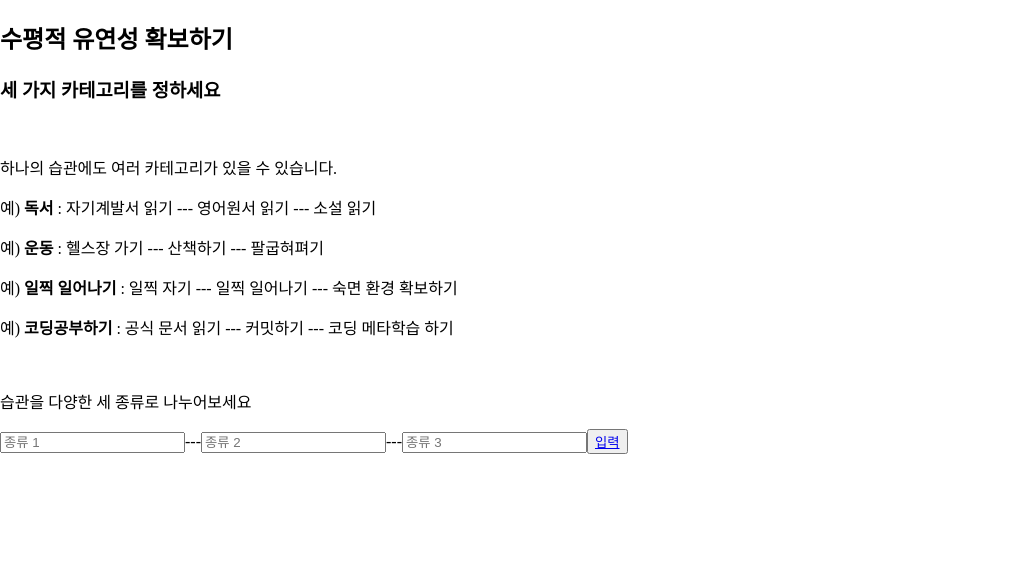
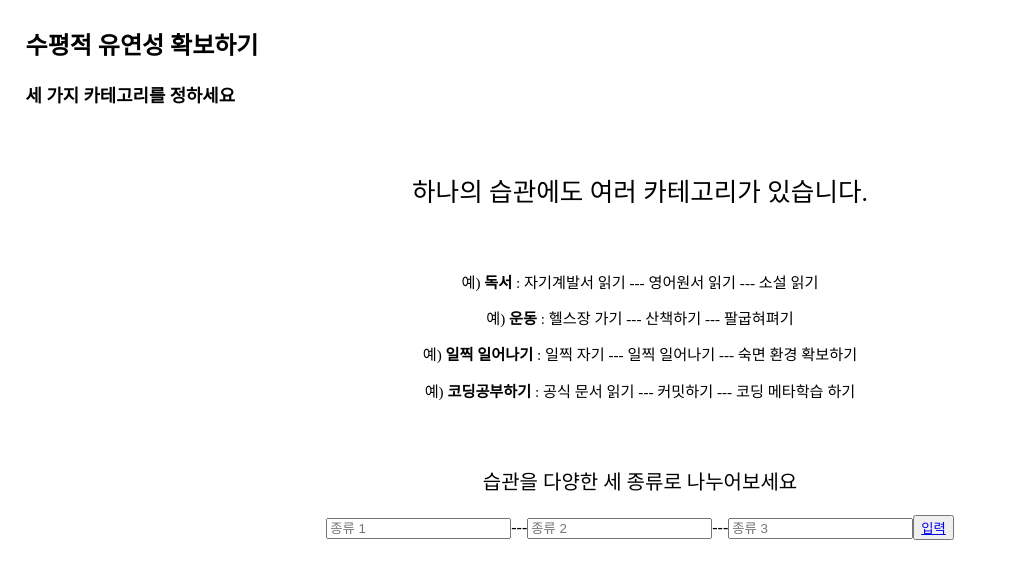
Before and after one commit to CodeSoom/project-react-2-onys-programmer, a React app: page /horizontal-flexibility in a window 1280 px wide. Shown: the top 578 px of the page, without its empty margins (0-1017 px from the left). Built offline with nearby package versions, Linux system fonts and the light colour scheme.

Commit message:
Apply css in CategoryForm
Make components to be right location
plus set margin

```diff
--- a/src/CategoryForm.jsx
+++ b/src/CategoryForm.jsx
@@ -1,8 +1,37 @@
 import React from 'react';
+
+import styled from '@emotion/styled';
 
 import GlobalExample from './GlobalExample';
 
 import { Link } from 'react-router-dom';
+
+const Header = styled.header({
+  margin: '2% 2% 0 2%',
+  width: '96%',
+  textAlign: 'left',
+});
+
+const Intro = styled.body({
+  margin: '0 auto',
+  width: '96%',
+  fontSize: '0.95em',
+  textAlign: 'left',
+});
+
+const Container = styled.body({
+  margin: '5% auto',
+  width: '96%',
+  fontSize: '1.6em',
+  textAlign: 'center',
+});
+
+const Inputs = styled.body({
+  margin: '0 auto',
+  height: '500',
+  width: '300',
+  textAlign: 'center',
+});
 
 export default function CategoryForm({ categories, onChange, onClick }) {
   function handleChange(event) {
@@ -12,14 +41,17 @@ export default function CategoryForm({ categories, onChange, onClick }) {
 
   return (
     <>
-      <div>
+      <Header>
         <h2>수평적 유연성 확보하기</h2>
+      </Header>
+      <Intro>
         <h3>세 가지 카테고리를 정하세요</h3>
-        <br></br>
-        <p>하나의 습관에도 여러 카테고리가 있을 수 있습니다.</p>
-        <GlobalExample />
-      </div>
-      <div>
+      </Intro>
+      <Container>
+        <p>하나의 습관에도 여러 카테고리가 있습니다.</p>
+      </Container>
+      <GlobalExample />
+      <Inputs>
         <input
           type="text"
           name="category1"
@@ -51,7 +83,7 @@ export default function CategoryForm({ categories, onChange, onClick }) {
             입력
           </Link>
         </button>
-      </div>
+      </Inputs>
     </>
   );
 }
--- a/src/GlobalExample.jsx
+++ b/src/GlobalExample.jsx
@@ -1,14 +1,34 @@
 import React from 'react';
+
+import styled from '@emotion/styled';
+
+const Examples = styled.body({
+  margin: '0 auto',
+  width: '96%',
+  fontSize: '0.95em',
+  lineHeight: '1.4em',
+  textAlign: 'center',
+});
+
+const Instruction = styled.body({
+  margin: '5% 2% 1% 2%',
+  width: '96%',
+  fontSize: '1.25em',
+  textAlign: 'center',
+});
 
 export default function ExerciseExample() {
   return (
     <>
-      <p>예) <b>독서</b> : 자기계발서 읽기 --- 영어원서 읽기 --- 소설 읽기</p>
-      <p>예) <b>운동</b> : 헬스장 가기 --- 산책하기 --- 팔굽혀펴기</p>
-      <p>예) <b>일찍 일어나기</b> : 일찍 자기 --- 일찍 일어나기 --- 숙면 환경 확보하기</p>
-      <p>예) <b>코딩공부하기</b> : 공식 문서 읽기 --- 커밋하기 --- 코딩 메타학습 하기</p>
-      <br></br>
-      <p>습관을 다양한 세 종류로 나누어보세요</p>
+      <Examples>
+        <p>예) <b>독서</b> : 자기계발서 읽기 --- 영어원서 읽기 --- 소설 읽기</p>
+        <p>예) <b>운동</b> : 헬스장 가기 --- 산책하기 --- 팔굽혀펴기</p>
+        <p>예) <b>일찍 일어나기</b> : 일찍 자기 --- 일찍 일어나기 --- 숙면 환경 확보하기</p>
+        <p>예) <b>코딩공부하기</b> : 공식 문서 읽기 --- 커밋하기 --- 코딩 메타학습 하기</p>
+      </Examples>
+      <Instruction>
+        <p>습관을 다양한 세 종류로 나누어보세요</p>
+      </Instruction>
     </>
   );
 }
```
